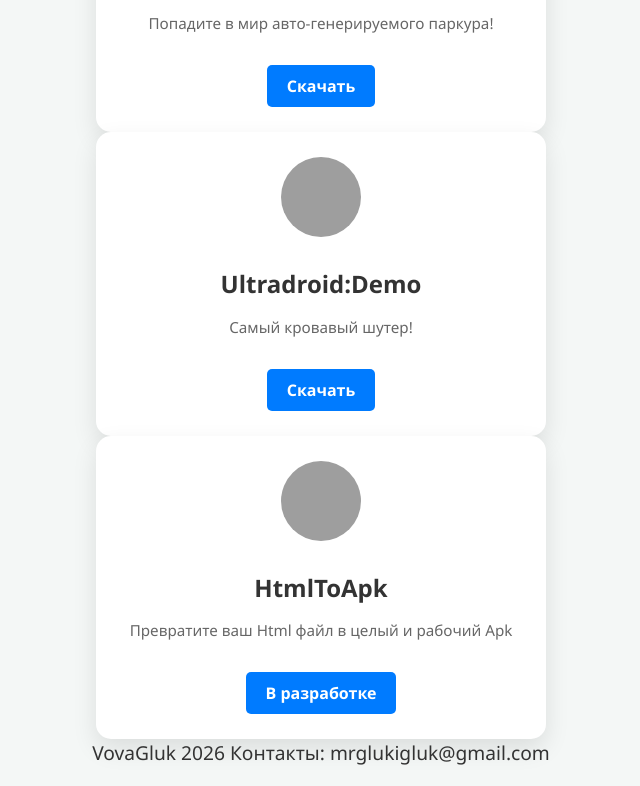
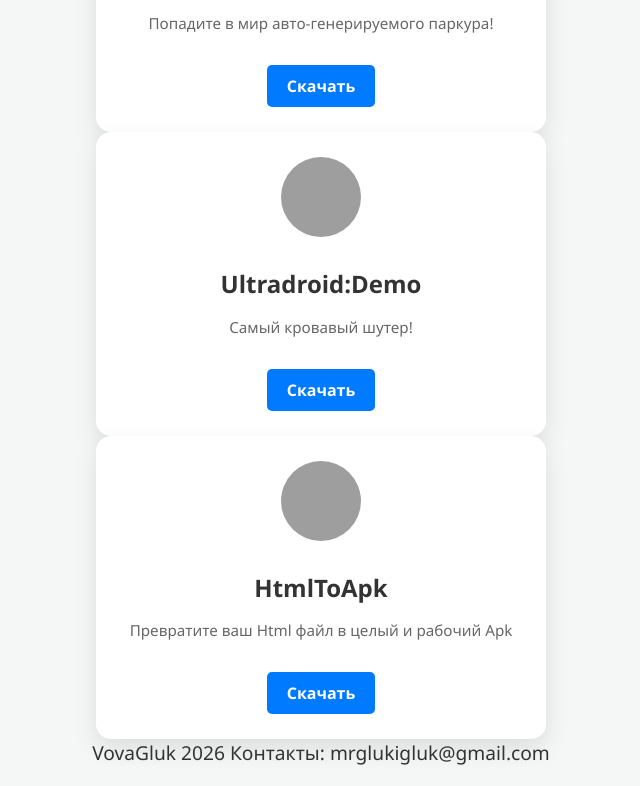
Before and after one commit to ruVovaGluk/ruVovaGluk.github.io, a plain HTML site: page index.html in a window 1280 px wide. Shown: the part 521-1307 px from the top of the page, without its empty margins (319-959 px from the left). Drawn offline with Linux system fonts and the light colour scheme; grey boxes are pictures that could not be loaded.

Commit message:
Update index.html

```diff
--- a/index.html
+++ b/index.html
@@ -104,7 +104,7 @@
     <img src="https://radika1.link/2026/01/03/resized_20260103_143718caeb857bb970194d.jpg" alt="Иконка">
     <h2>HtmlToApk</h2>
     <p>Превратите ваш Html файл в целый и рабочий Apk</p>
-    <a href="В разработке">В разработке</a>
+    <a href="https://www.rustore.ru/catalog/app/ru.vovagluk.htmltoapk">Скачать</a>
     </div>
 
     <div class="text-bottom">
```
